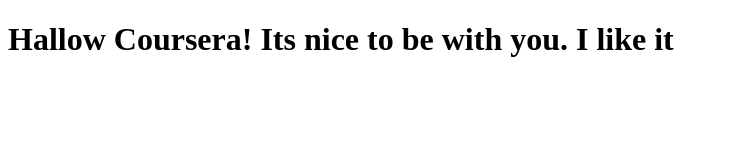
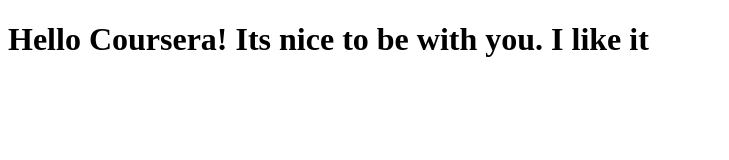
Before and after one commit to smakame/Training, a plain HTML site: page site/index.html in a window 1280 px wide. Shown: the whole page, without its empty margins (0-729 px from the left). Drawn offline with Linux system fonts and the light colour scheme.

Commit message:
changes 12/04

```diff
--- a/site/index.html
+++ b/site/index.html
@@ -4,6 +4,6 @@
 	<title>Hello Coursera</title>
 </head>
 <body>
-<h1> Hallow Coursera! Its nice to be with you. I like it</h1>
+<h1> Hello Coursera! Its nice to be with you. I like it</h1>
 </body>
 </html>
```
